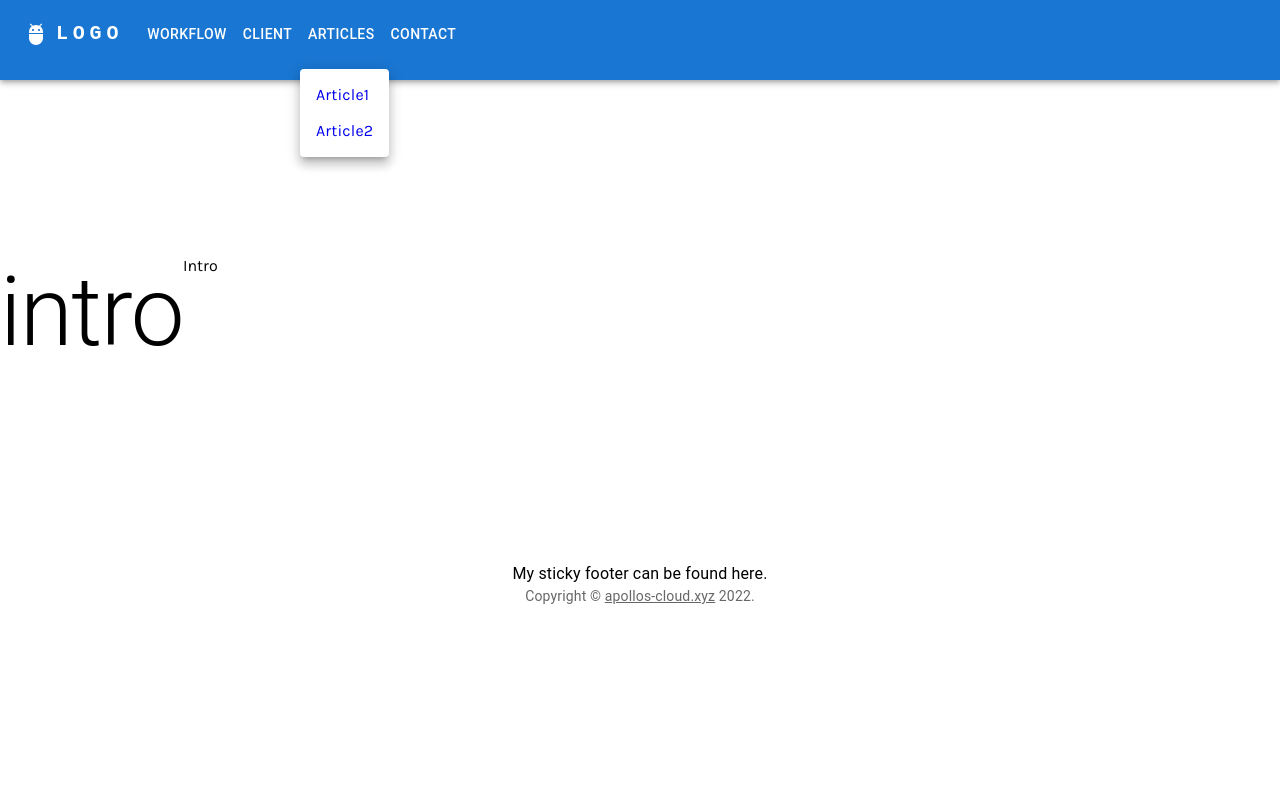
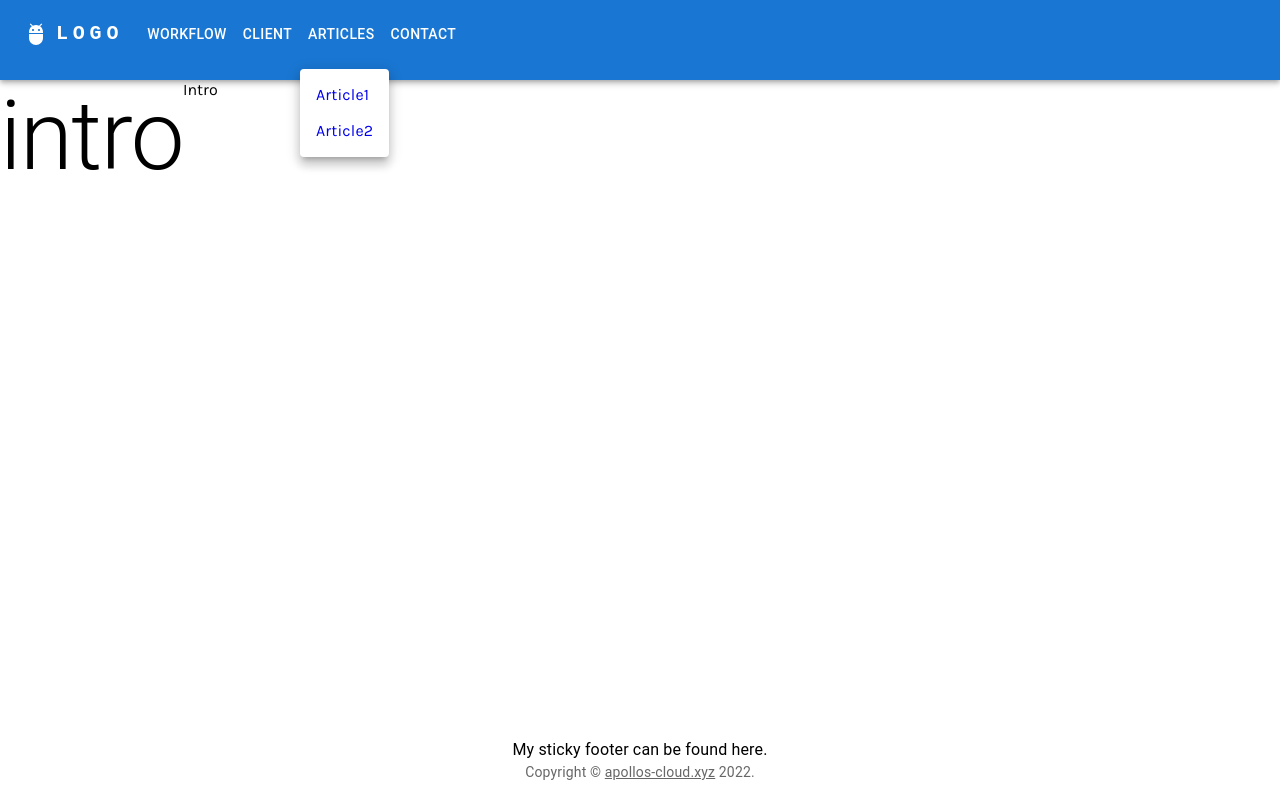
Before and after one commit to apollos-cloud/apollos-cloud.github.io, a React (Create React App) app: page / in a window 1280 px wide. Both pictures are taken after a click on the button "ARTICLES". Built offline with nearby package versions, Linux system fonts and the light colour scheme.

Commit message:
fix paths and layout

```diff
--- a/src/components/Menu.tsx
+++ b/src/components/Menu.tsx
@@ -38,6 +38,7 @@ export const Menu: FC<MenuProps> = ({ name, items }) => {
         MenuListProps={{
           'aria-labelledby': 'basic-button'
         }}
+        sx={{ flexGrow: 1, display: { xs: 'flex', md: 'flex' } }}
       >
         {items.map((item) => (
           <MenuItem
--- a/src/index.css
+++ b/src/index.css
@@ -18,6 +18,10 @@ body {
   height: inherit;
 }
 
+#content-layout {
+  min-height: 80%;
+}
+
 @font-face {
   font-family: 'MyFont';
   src: local('MyFont'), url('./fonts/Karla-Regular.ttf') format('truetype');
--- a/src/layout/Navigation.tsx
+++ b/src/layout/Navigation.tsx
@@ -85,11 +85,13 @@ export const Navigation = () => {
                   display: { xs: 'block', md: 'none' }
                 }}
               >
-                {paths.map(({ path }) => (
+                {paths.map(({ path, routes }) => (
                   <MenuItem key={path} onClick={handleCloseNavMenu}>
                     <StyledLink to={path}>
                       <Typography textAlign="center">
-                        {path.slice(1)}
+                        {routes
+                          ? path.substring(path.lastIndexOf(':') + 1)
+                          : path.slice(1)}
                       </Typography>
                     </StyledLink>
                   </MenuItem>
@@ -120,7 +122,7 @@ export const Navigation = () => {
             {paths.map(({ path, routes }) =>
               routes ? (
                 <Menu
-                  name={path.substring(1, path.lastIndexOf('/'))}
+                  name={path.substring(path.lastIndexOf(':') + 1)}
                   key={path}
                   items={routes.map((route) => (
                     <StyledLink to={path + route.path} key={path + route.path}>
@@ -132,7 +134,11 @@ export const Navigation = () => {
                 <StyledLink to={path} key={path}>
                   <Button
                     onClick={handleCloseNavMenu}
-                    sx={{ my: 2, color: 'white', display: 'block' }}
+                    sx={{
+                      my: 2,
+                      color: 'white',
+                      display: { xs: 'block', md: 'block' }
+                    }}
                   >
                     {path.slice(1)}
                   </Button>
--- a/src/pages/articles/index.tsx
+++ b/src/pages/articles/index.tsx
@@ -4,11 +4,11 @@ import { Article2 } from './Article2';
 
 export const articlesPageRoute: PageRoute[] = [
   {
-    path: Article1.name,
+    path: 'Article1',
     Page: Article1
   },
   {
-    path: Article2.name,
+    path: 'Article2',
     Page: Article2
   }
 ].map((route) => ({ ...route, path: `/${route.path}` }));
--- a/src/routes.tsx
+++ b/src/routes.tsx
@@ -44,7 +44,7 @@ export const presentationRoutes: PageRoute[] = [
     Page: Client
   },
   {
-    path: '/articles/:article',
+    path: '/:articles',
     routes: articlesPageRoute
   },
   {
```
